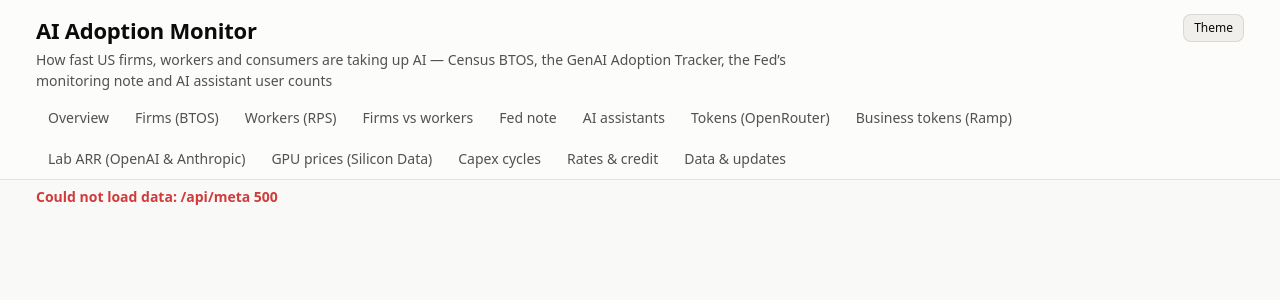
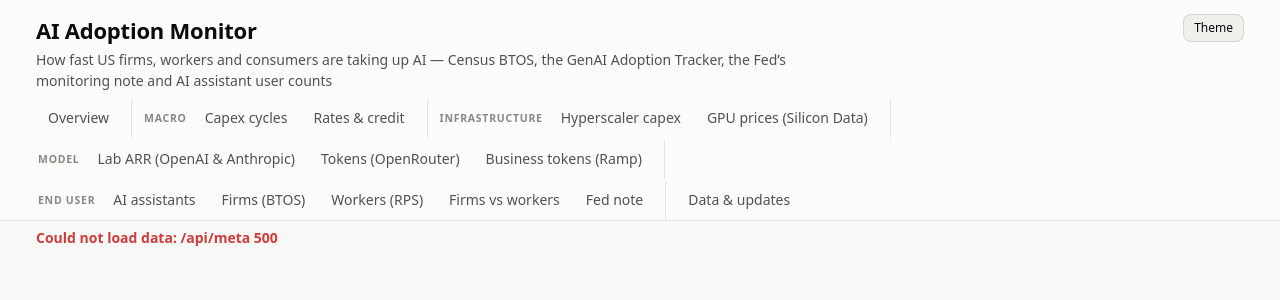
Before and after one commit to Kevin19980730/ai-adoption-monitor, a Flask app: page / in a window 1280 px wide. Shown: the top 300 px of the page. Run offline with Flask 3, Linux system fonts and the light colour scheme; data that the repository does not hold is empty.

Commit message:
Publish 2026-10-15 16:45

```diff
--- a/btos-ai/static/app.css
+++ b/btos-ai/static/app.css
@@ -68,6 +68,11 @@
 /* 13 tabs no longer fit one row: wrap on desktop so every tab is visible; scroll (with a visible bar) on phones */
 .tabs { display: flex; flex-wrap: wrap; gap: 2px 2px; }
 @media (max-width: 700px) { .tabs { flex-wrap: nowrap; overflow-x: auto; scrollbar-width: thin; } }
+/* tabs grouped by layer: Macro / Infrastructure / Model / End user */
+.tab-group { display: flex; align-items: center; gap: 2px; padding-right: 10px; margin-right: 8px; border-right: 1px solid var(--ring); }
+.tab-group:last-child { border-right: 0; }
+.tg-label { font-size: 10.5px; font-weight: 600; letter-spacing: .07em; text-transform: uppercase; color: var(--muted); padding: 0 4px 0 2px; white-space: nowrap; }
+@media (max-width: 700px) { .tab-group { flex: none; } }
 .tabs a { padding: 8px 12px; color: var(--ink-2); text-decoration: none; border-bottom: 2px solid transparent; white-space: nowrap; font-weight: 500; }
 .tabs a:hover { color: var(--ink); background: var(--surface-2); }
 .tabs a[aria-selected="true"] { color: var(--ink); border-bottom-color: var(--ink); }
--- a/btos-ai/static/app.js
+++ b/btos-ai/static/app.js
@@ -953,6 +953,13 @@
   if (e7) tile(`Eight names, TTM to ${e7.ttm_ending}`, `${e7.total_pct.toFixed(2)}% of GDP`, null, `$${Math.round(e7.total_bn)}bn: the five + CoreWeave $${e7.coreweave_bn.toFixed(1)}bn + Nebius $${e7.nebius_bn.toFixed(1)}bn + SpaceX AI $${e7.spacex_ai_bn.toFixed(1)}bn`);
   table($("#cx-of"), [{label: "Fiscal quarter ends", key: "fiscal_quarter_end"}, {label: "Oracle capex ($bn)", n: 1, get: r => "$" + r.capex_bn.toFixed(2)}], [...CXQ.oracle_fiscal].reverse());
 }
+/* Capex cycles (Macro) and Hyperscaler capex (Infrastructure) are drawn from one API call */
+let CAPEX_ONCE = null;
+async function capexTab() {
+  CAPEX_ONCE = CAPEX_ONCE || loadCapex();
+  await CAPEX_ONCE;
+  Object.keys(VIEWS).forEach(id => { const n = document.getElementById(id); if (n && n.offsetParent && VIEWS[id].mode === "chart") render(id); });
+}
 async function loadCapex() {
   const d = await api("/api/capex-cycles");
   if (!d.series.length) { $("#cx-tiles").textContent = "No data - run bofa-capex-cycles/extract_pdf.py."; return; }
@@ -1166,7 +1173,7 @@
   refreshStatus();
 }
 
-const LOADERS = {overview: loadOverview, firms: loadFirms, workers: loadWorkers, compare: loadCompare, fed: loadFed, assistants: loadAssistants, tokens: loadTokens, gpu: loadGpu, credit: loadCredit, capex: loadCapex, ramp: loadRamp, arr: loadArr, data: loadData};
+const LOADERS = {overview: loadOverview, firms: loadFirms, workers: loadWorkers, compare: loadCompare, fed: loadFed, assistants: loadAssistants, tokens: loadTokens, gpu: loadGpu, credit: loadCredit, capex: capexTab, hcapex: capexTab, ramp: loadRamp, arr: loadArr, data: loadData};
 async function boot(again) {
   META = await api("/api/meta");
   document.body.classList.toggle("hosted", !!META.hosted);
--- a/btos-ai/templates/index.html
+++ b/btos-ai/templates/index.html
@@ -24,19 +24,24 @@
       </div>
     </div>
     <nav class="tabs" role="tablist" aria-label="Sections">
-      <a href="#overview" role="tab" data-tab="overview">Overview</a>
-      <a href="#firms" role="tab" data-tab="firms">Firms (BTOS)</a>
-      <a href="#workers" role="tab" data-tab="workers">Workers (RPS)</a>
-      <a href="#compare" role="tab" data-tab="compare">Firms vs workers</a>
-      <a href="#fed" role="tab" data-tab="fed">Fed note</a>
-      <a href="#assistants" role="tab" data-tab="assistants">AI assistants</a>
-      <a href="#tokens" role="tab" data-tab="tokens">Tokens (OpenRouter)</a>
-      <a href="#ramp" role="tab" data-tab="ramp">Business tokens (Ramp)</a>
-      <a href="#arr" role="tab" data-tab="arr">Lab ARR (OpenAI &amp; Anthropic)</a>
-      <a href="#gpu" role="tab" data-tab="gpu">GPU prices (Silicon Data)</a>
-      <a href="#capex" role="tab" data-tab="capex">Capex cycles</a>
-      <a href="#credit" role="tab" data-tab="credit">Rates &amp; credit</a>
-      <a href="#data" role="tab" data-tab="data">Data &amp; updates</a>
+      <div class="tab-group"><a href="#overview" role="tab" data-tab="overview">Overview</a></div>
+      <div class="tab-group" role="group" aria-label="Macro"><span class="tg-label">Macro</span>
+        <a href="#capex" role="tab" data-tab="capex">Capex cycles</a>
+        <a href="#credit" role="tab" data-tab="credit">Rates &amp; credit</a></div>
+      <div class="tab-group" role="group" aria-label="Infrastructure layer"><span class="tg-label">Infrastructure</span>
+        <a href="#hcapex" role="tab" data-tab="hcapex">Hyperscaler capex</a>
+        <a href="#gpu" role="tab" data-tab="gpu">GPU prices (Silicon Data)</a></div>
+      <div class="tab-group" role="group" aria-label="Model layer"><span class="tg-label">Model</span>
+        <a href="#arr" role="tab" data-tab="arr">Lab ARR (OpenAI &amp; Anthropic)</a>
+        <a href="#tokens" role="tab" data-tab="tokens">Tokens (OpenRouter)</a>
+        <a href="#ramp" role="tab" data-tab="ramp">Business tokens (Ramp)</a></div>
+      <div class="tab-group" role="group" aria-label="End user layer"><span class="tg-label">End user</span>
+        <a href="#assistants" role="tab" data-tab="assistants">AI assistants</a>
+        <a href="#firms" role="tab" data-tab="firms">Firms (BTOS)</a>
+        <a href="#workers" role="tab" data-tab="workers">Workers (RPS)</a>
+        <a href="#compare" role="tab" data-tab="compare">Firms vs workers</a>
+        <a href="#fed" role="tab" data-tab="fed">Fed note</a></div>
+      <div class="tab-group"><a href="#data" role="tab" data-tab="data">Data &amp; updates</a></div>
     </nav>
   </div>
 </header>
@@ -424,6 +429,15 @@
     <div class="chart" id="c-cx-fh"></div>
   </div>
   <div class="card">
+    <h3>Cycle by cycle</h3>
+    <div id="cx-sum" class="tblwrap"></div>
+    <p class="muted small">How the chart is drawn: the post-1970 panels sit on a quarterly grid. Annual series hold each year&rsquo;s value from mid-year Y&minus;1 to Q1 of Y, so peaks land in the boom years: O&amp;G 1981, telecoms 2000, shale 2014. Hyperscaler lines change every quarter. Each is trailing-four-quarter capex of MSFT + GOOGL + AMZN + META + ORCL over GDP (see the first-hand check above; scripts in <code>bofa-capex-cycles/firsthand/</code>). Excel workbook with tables and charts: <a id="cx-xlsx" href="#">download</a>.</p>
+  </div>
+</section>
+
+<!-- ===================================================== HYPERSCALER CAPEX (infrastructure layer) -->
+<section id="tab-hcapex" class="tab" hidden>
+  <div class="card">
     <div class="card-head"><div><h2>First-hand hyperscaler capex as % of US GDP</h2>
       <p class="muted">Built only from filings, no BofA input: trailing-four-quarter capex over trailing-four-quarter BEA GDP, by calendar quarter. Solid = the five hyperscalers (Microsoft, Alphabet, Amazon, Meta, Oracle calendarised). Dots = the five + CoreWeave + SpaceX&rsquo;s AI segment, shown where the reported periods cover the window (SpaceX did not report Q3 or Q4 2025 alone). Dashed lines = the peaks of earlier cycles from the BofA exhibit.</p></div>
       <button class="btn small tbl-toggle" data-for="c-cx-own">Table</button></div>
@@ -441,11 +455,7 @@
     <div class="chart" id="c-cx-q"></div>
     <details class="small"><summary>Oracle fiscal quarters as filed</summary><div id="cx-of" class="tblwrap"></div></details>
   </div>
-  <div class="card">
-    <h3>Cycle by cycle</h3>
-    <div id="cx-sum" class="tblwrap"></div>
-    <p class="muted small">How the chart is drawn: the post-1970 panels sit on a quarterly grid. Annual series hold each year&rsquo;s value from mid-year Y&minus;1 to Q1 of Y, so peaks land in the boom years: O&amp;G 1981, telecoms 2000, shale 2014. Hyperscaler lines change every quarter. Each is trailing-four-quarter capex of MSFT + GOOGL + AMZN + META + ORCL over GDP (see the first-hand check above; scripts in <code>bofa-capex-cycles/firsthand/</code>). Excel workbook with tables and charts: <a id="cx-xlsx" href="#">download</a>.</p>
-  </div>
+  <p class="muted small">Built from company filings and BEA GDP only. How these numbers compare with BofA&rsquo;s exhibit, and the earlier capex cycles, is on the <a href="#capex">Capex cycles</a> tab (Macro).</p>
 </section>
 
 <!-- ===================================================== CREDIT SPREADS -->
```
